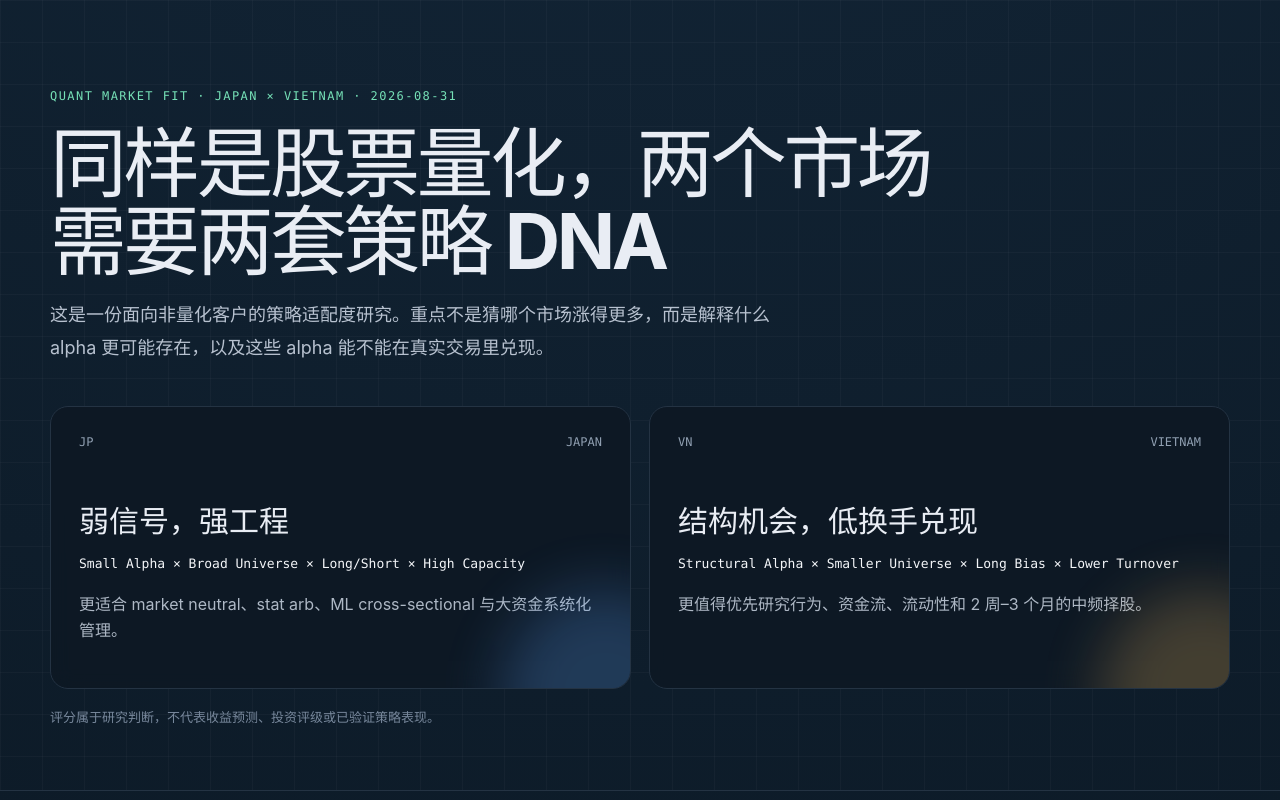
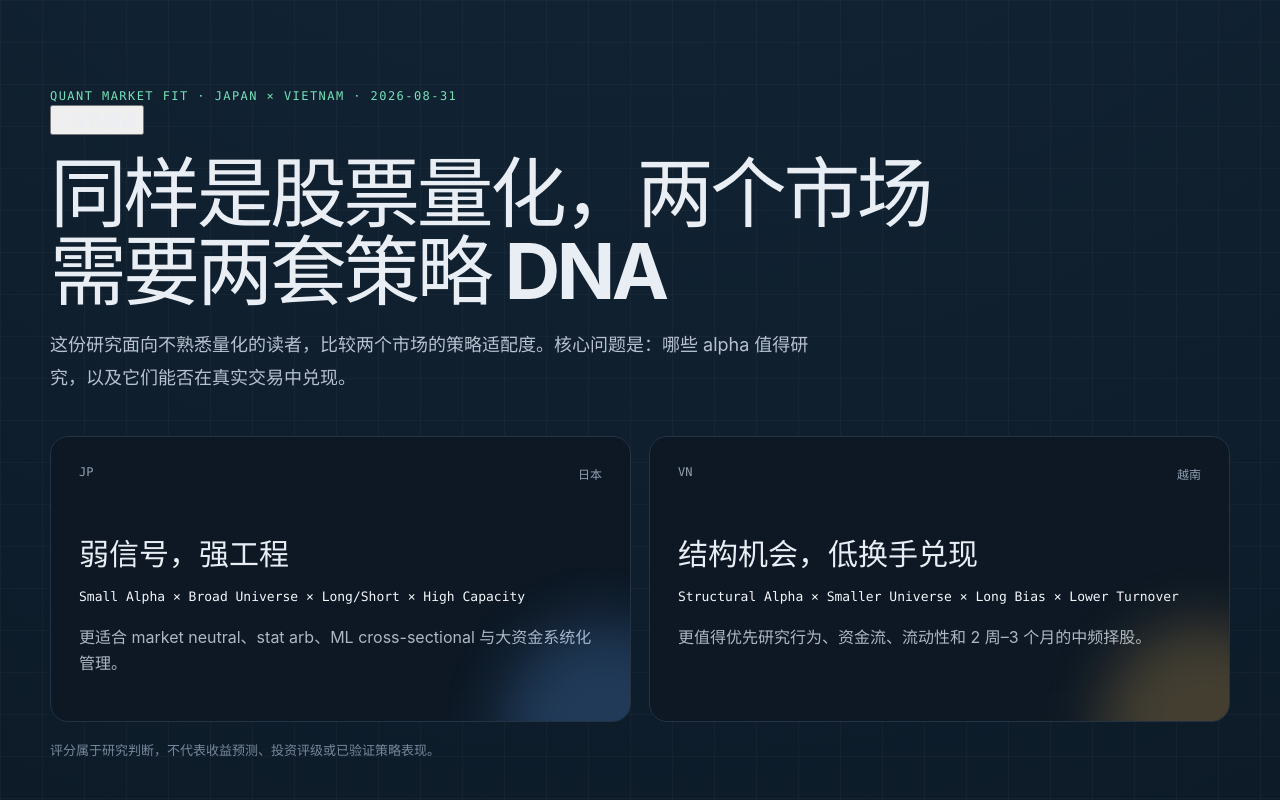
Before and after one commit to runchengxie/vietnam-quant-research, a React (Vite) app in the folder site/: page / in a window 1280 px wide. Shown: the top 800 px of the page. Built offline with nearby package versions, Linux system fonts and the light colour scheme.

Commit message:
feat: refresh showcase language and theme

```diff
--- a/site/src/components/HeroComparison.tsx
+++ b/site/src/components/HeroComparison.tsx
@@ -1,21 +1,23 @@
+import { ThemeToggle } from './ThemeToggle'
+
 export function HeroComparison() {
   return (
     <header className="hero">
       <div className="hero__inner">
-        <div className="eyebrow">QUANT MARKET FIT · JAPAN × VIETNAM · 2026-08-31</div>
+        <div className="hero__meta"><div className="eyebrow">QUANT MARKET FIT · JAPAN × VIETNAM · 2026-08-31</div><ThemeToggle /></div>
         <h1>同样是股票量化，两个市场需要两套策略 DNA</h1>
         <p className="hero__lede">
-          这是一份面向非量化客户的策略适配度研究。重点不是猜哪个市场涨得更多，而是解释什么 alpha 更可能存在，以及这些 alpha 能不能在真实交易里兑现。
+          这份研究面向不熟悉量化的读者，比较两个市场的策略适配度。核心问题是：哪些 alpha 值得研究，以及它们能否在真实交易中兑现。
         </p>
         <div className="hero-grid">
           <article className="market-card market-card--japan">
-            <div className="market-card__topline"><span>JP</span><span>Japan</span></div>
+            <div className="market-card__topline"><span>JP</span><span>日本</span></div>
             <h2>弱信号，强工程</h2>
             <p className="formula">Small Alpha × Broad Universe × Long/Short × High Capacity</p>
             <p>更适合 market neutral、stat arb、ML cross-sectional 与大资金系统化管理。</p>
           </article>
           <article className="market-card market-card--vietnam">
-            <div className="market-card__topline"><span>VN</span><span>Vietnam</span></div>
+            <div className="market-card__topline"><span>VN</span><span>越南</span></div>
             <h2>结构机会，低换手兑现</h2>
             <p className="formula">Structural Alpha × Smaller Universe × Long Bias × Lower Turnover</p>
             <p>更值得优先研究行为、资金流、流动性和 2 周–3 个月的中频择股。</p>
```
